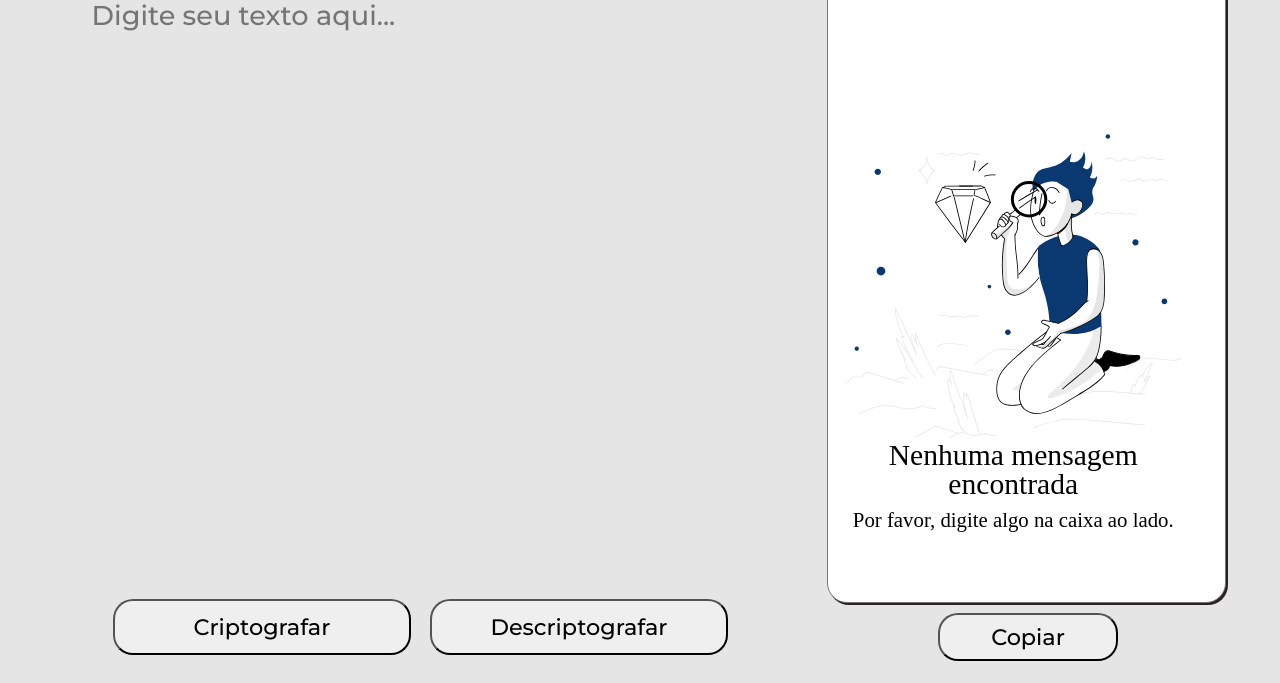
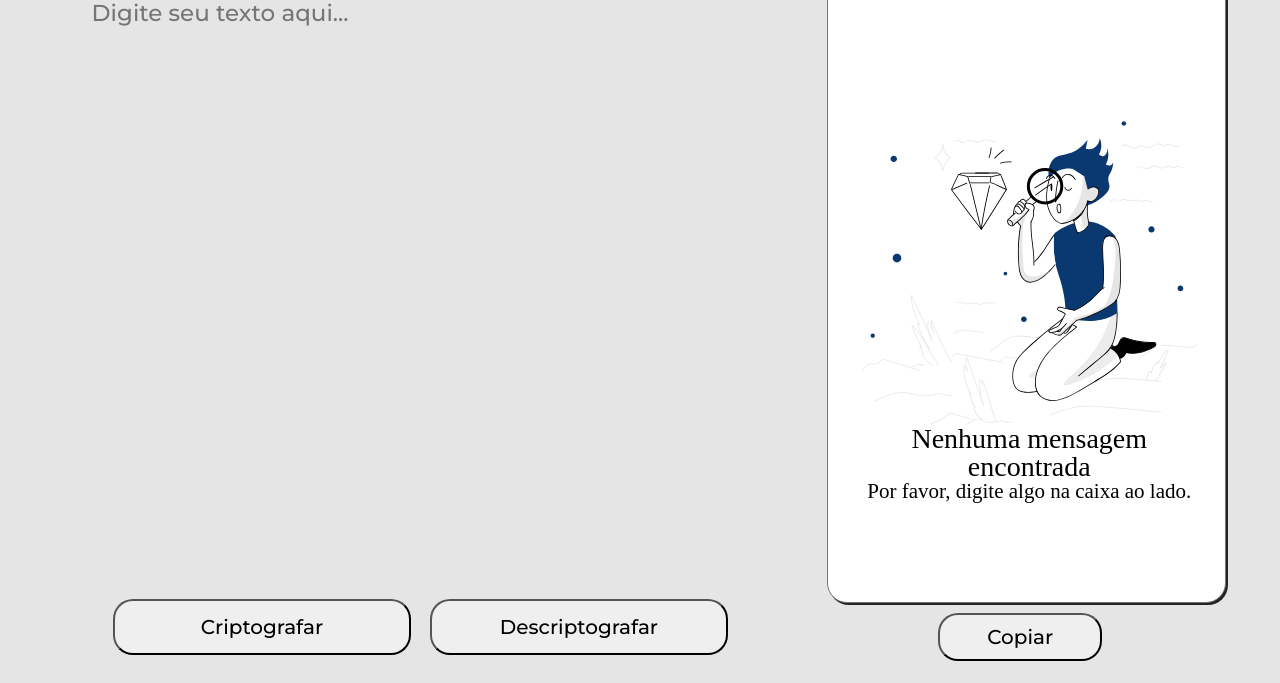
Before and after one commit to LucasBrgs/decoder-alura.github.io, a plain HTML site: page index.html in a window 1280 px wide. Shown: the part 79-762 px from the top of the page. Drawn offline with Linux system fonts and the light colour scheme.

Commit message:
Add files via upload

```diff
--- a/style.css
+++ b/style.css
@@ -1,11 +1,11 @@
-@import url('https://fonts.googleapis.com/css2?family=Montserrat:wght@500&display=swap');
+@import url("https://fonts.googleapis.com/css2?family=Montserrat:wght@500&display=swap");
 
 * {
-    font-family: 'Montserrat', sans-serif;
+  font-family: "Montserrat", sans-serif;
 }
 
 body {
-    background-color: #E5E5E5;
+  background-color: #e5e5e5;
 }
 
 .logo {
@@ -13,7 +13,7 @@ body {
   justify-content: baseline;
   top: 2%;
   left: 2%;
-    margin: -16px 0 0 -23,5px;
+  margin: -16px 0 0 -23, 5px;
 }
 
 .container {
@@ -22,7 +22,6 @@ body {
   width: 97vw;
   height: 90vh;
   margin: 30px 0 0 20px;
-    z-index: 0;
 }
 
 .entrada {
@@ -49,7 +48,7 @@ body {
   border-radius: 20px;
   border: none;
   outline: none;
-    font-size: 170%;
+  font-size: 23px;
   text-transform: lowercase;
   background-color: transparent;
 }
@@ -63,8 +62,9 @@ body {
   left: calc(50% - 35.5%);
 }
 
-.opcao1, .opcao2 {
-    font-size: 140%;
+.opcao1,
+.opcao2 {
+  font-size: 20px;
   width: 40%;
   height: 7vh;
   border-radius: 20px;
@@ -78,7 +78,9 @@ body {
   margin-left: 15px;
 }
 
-.opcao1:active, .opcao2:active, .copy:active {
+.opcao1:active,
+.opcao2:active,
+.copy:active {
   transform: scale(0.97);
 }
 
@@ -90,7 +92,7 @@ body {
   outline: none;
   box-shadow: 2px 2px rgb(39, 34, 34);
   padding: 12px;
-    font-size: 170%;
+  font-size: 20px;
 }
 
 .com-mensagem {
@@ -100,31 +102,31 @@ body {
 }
 
 .copy {
-    font-size: 140%;
+  font-size: 20px;
   width: 200%;
   border-radius: 20px;
   height: 6vh;
-    display: ;
 }
 
 .sem-mensagem {
   position: absolute;
-    top: calc(50% - 177.5px);
-    left: calc(50% - 168px);
+  display: flex;
+  flex-direction: column;
+  top: calc(50% - 190.5px);
+  left: calc(50% - 152px);
 }
 
 .sem-mensagem h1 {
-    font-size: 185%;
+  font-size: 28px;
   text-align: center;
 }
 
 .sem-mensagem p {
-    font-size: 130%;
-    margin-top: 10px;
+  font-size: 21px;
   text-align: center;
 }
 
-.sem-mensagem p+p {
+.sem-mensagem p + p {
   display: none;
 }
 
@@ -146,7 +148,7 @@ footer a img {
 }
 
 footer h1 {
-    font-size: 130%;
+  font-size: 20px;
   font-weight: bold;
   margin-right: 10px;
 }
```
Lines whose indentation alone changed are shown as unchanged.
